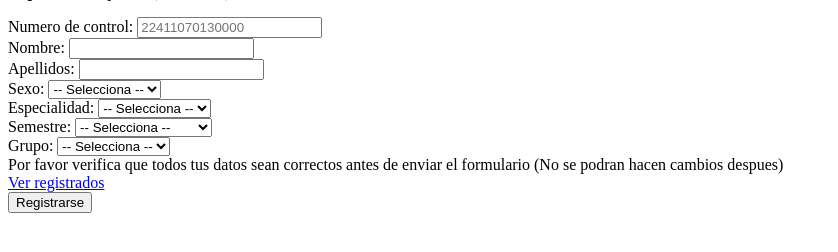
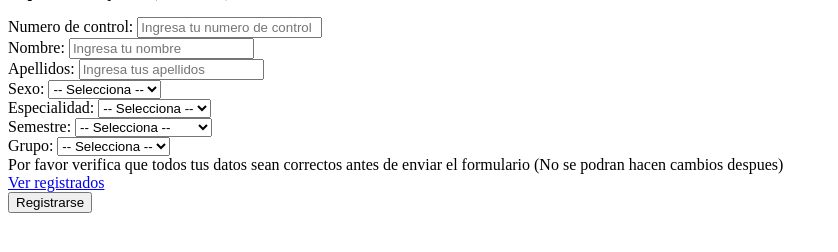
Before and after one commit to MXJosueDev/TalleresCECyTE, a PHP site: the page made by src/views/workshop/WorkshopRegister.php in a window 1280 px wide. Shown: the part 80-332 px from the top of the page, without its empty margins (0-838 px from the left). Run offline with PHP 8.4, Linux system fonts and the light colour scheme; the template is opened without the code that fills it, so the values that code supplies are empty.

Commit message:
Fix Forms

```diff
--- a/src/components/commentary/CommentaryForm.php
+++ b/src/components/commentary/CommentaryForm.php
@@ -10,7 +10,7 @@
 
     <input class="btn btn-primary mt-4 w-100 p-3" type="submit" value="Enviar comentario">
 
-    <div class="alert mt-3 d-none" role="alert"></div>
+    <div id="alert" class="alert mt-3 d-none" role="alert"></div>
 </form>
 
 <script src="/assets/lib/jquery.min.js"></script>
@@ -54,6 +54,9 @@
                     button.removeClass("disabled");
                     button.attr("value", "Enviar comentario");
 
+                    location.hash = "";
+                    location.hash = "#alert";
+
                     setTimeout(() => {
                         alert.addClass("d-none");
                         alert.removeClass("alert-danger");
--- a/src/components/workshop/WorkshopForm.php
+++ b/src/components/workshop/WorkshopForm.php
@@ -32,15 +32,15 @@ try {
         <div class="row g-3">
             <div class="col-12">
                 <label for="control-number" class="form-label">Numero de control:</label>
-                <input type="text" class="form-control" placeholder="22411070130000" id="control-number" name="control-number" minlength="14" maxlength="14" pattern="[0-9]{14}" required></input>
+                <input type="text" class="form-control" placeholder="Ingresa tu numero de control" id="control-number" name="control-number" minlength="14" maxlength="14" pattern="[0-9]{14}" required></input>
             </div>
             <div class="col-12 col-md-6">
                 <label for="name" class="form-label">Nombre:</label>
-                <input type="text" class="form-control" id="name" name="name" maxlength="32" required></input>
+                <input type="text" class="form-control" id="name" name="name" placeholder="Ingresa tu nombre" maxlength="32" required></input>
             </div>
             <div class="col-12 col-md-6">
                 <label for="last-name" class="form-label">Apellidos:</label>
-                <input type="text" class="form-control" id="last-name" name="last-name" maxlength="64" required></input>
+                <input type="text" class="form-control" id="last-name" name="last-name" placeholder="Ingresa tus apellidos" maxlength="64" required></input>
             </div>
             <div class="col-12 col-md-6">
                 <label for="sex" class="form-label">Sexo:</label>
@@ -95,7 +95,7 @@ try {
             </div>
         </div>
 
-        <div class="alert mt-3 d-none" role="alert"></div>
+        <div id="alert" class="alert mt-3 d-none" role="alert"></div>
     </div>
 </form>
 
@@ -158,6 +158,9 @@ try {
                     })
                     .always(() => {
                         button.attr("value", "Registrarse");
+
+                        location.hash = "";
+                        location.hash = "#alert";
                     });
             });
         } else {
```
